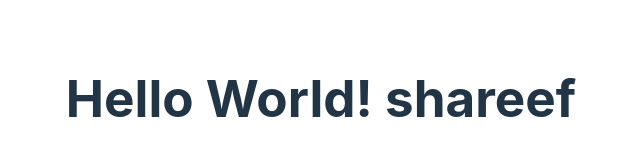
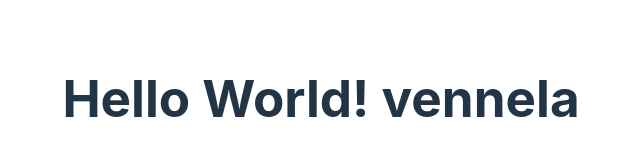
Before and after one commit to mohanveera9/HR_management, a React (Vite) app in the folder vite-project/: page / in a window 1280 px wide. Shown: the part 302-458 px from the top of the page, without its empty margins (319-959 px from the left). Built offline with nearby package versions, Linux system fonts and the light colour scheme.

Commit message:
name chnged

```diff
--- a/vite-project/src/App.jsx
+++ b/vite-project/src/App.jsx
@@ -8,7 +8,7 @@ function App() {
 
   return (
     <>
-      <h1>Hello World! shareef</h1>
+      <h1>Hello World! vennela</h1>
     </>
   )
 }
```
